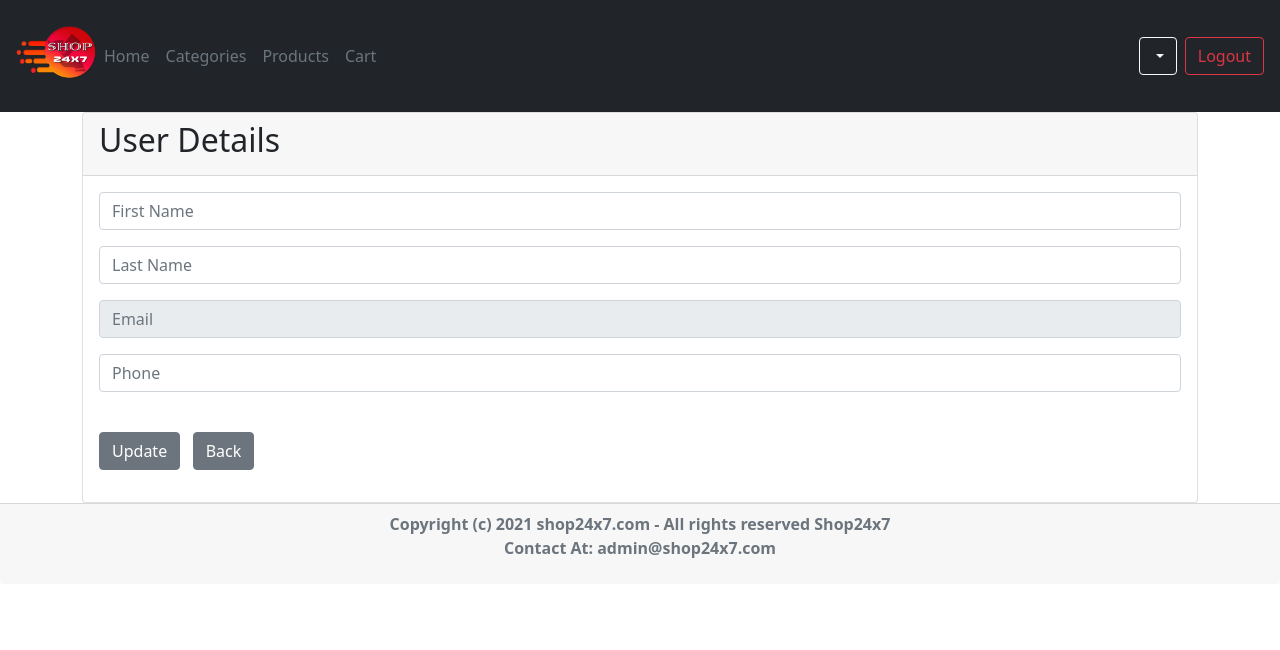
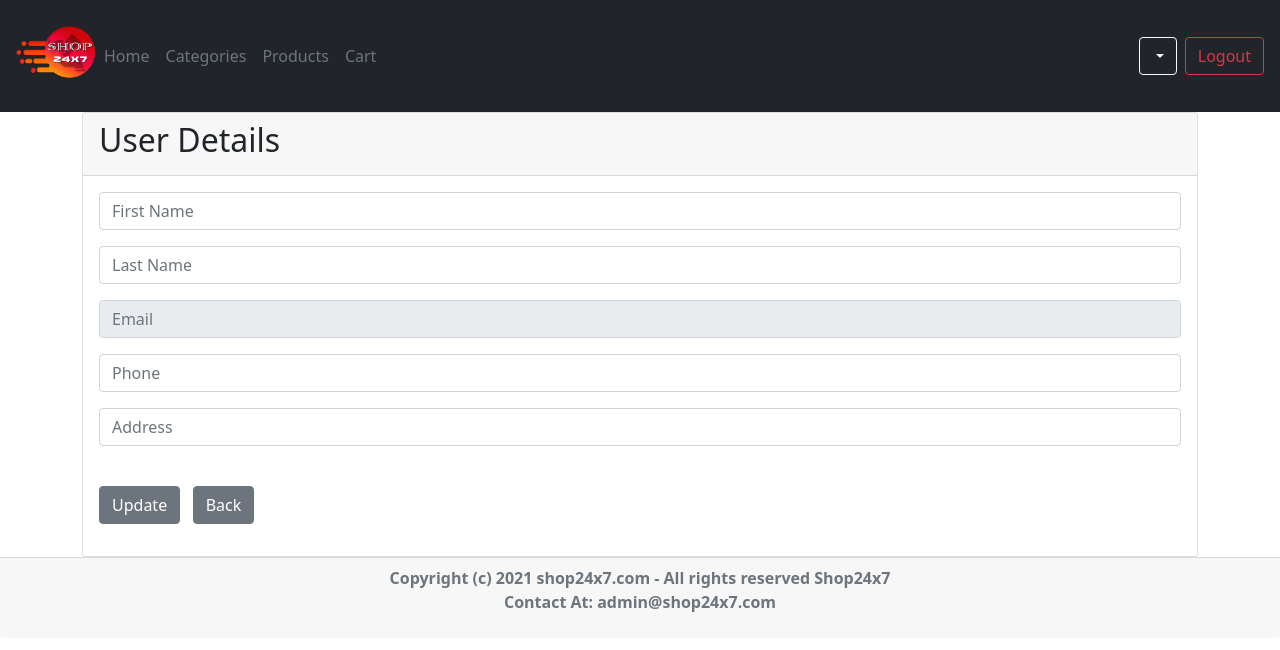
Before and after one commit to AJITHCHOWDARY/shop24x7_certification_project, an Angular app in the folder frontend/: page /usereditprofile in a window 1280 px wide. Shown: the top 650 px of the page. Built offline with nearby package versions, Linux system fonts and the light colour scheme; no server answers; sample sign-in values are in the browser's storage.

Commit message:
Added Address for User

```diff
--- a/frontend/src/app/models/user.ts
+++ b/frontend/src/app/models/user.ts
@@ -4,5 +4,6 @@ export class User{
     username:String;
     password:String;
     phone:Number;
+    address:String;
     admin: Boolean
 }
--- a/frontend/src/app/usereditprofile/usereditprofile.component.html
+++ b/frontend/src/app/usereditprofile/usereditprofile.component.html
@@ -25,6 +25,10 @@
                     <input type="text" class="form-control" name="phone" placeholder="Phone" [(ngModel)]="editUser.phone" required>
                 </div>
 
+                <div class="mb-3">
+                    <input type="text" class="form-control" name="address" placeholder="Address" [(ngModel)]="editUser.address" required>
+                </div>
+
                 <br />
                 <div class="mb-3">
                     <button type="button" class="btn btn-secondary" (click)="updateUser()">Update</button> &nbsp;
--- a/frontend/src/app/usereditprofile/usereditprofile.component.ts
+++ b/frontend/src/app/usereditprofile/usereditprofile.component.ts
@@ -40,6 +40,7 @@ export class UsereditprofileComponent implements OnInit {
       username: ['', [Validators.required, Validators.email]],
       phone: ['', [Validators.required, Validators.minLength(10)]],
       password: ['', [Validators.required, Validators.minLength(6)]],
+      address:['',[Validators.required]],
       confirmPassword: ['', [Validators.required]],
       makeAdmin:['']
     }, {validator:MustMatch('password', 'confirmPassword')});
--- a/frontend/src/app/userprofile/userprofile.component.html
+++ b/frontend/src/app/userprofile/userprofile.component.html
@@ -27,6 +27,11 @@
                     <th>Phone Number</th>
                     <td>{{user.phone}}</td>
                 </tr>
+
+                <tr>
+                    <th>Address</th>
+                    <td>{{user.address}}</td>
+                </tr>
                 <tr>
                     <th>Image</th>
                     <td><img src="https://cdn.pixabay.com/photo/2015/10/05/22/37/blank-profile-picture-973460_1280.png" width="100" height="200" class="card-img-top" alt="..." style="" />
```
Also changed, not shown: 1 other file (tests, documents, lock files or other folders).
